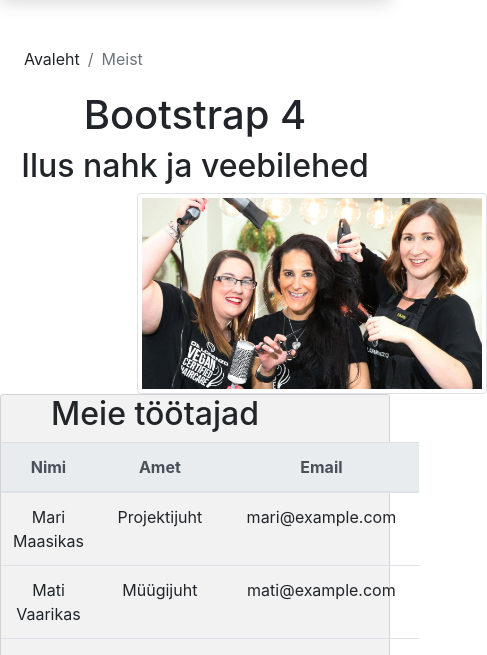
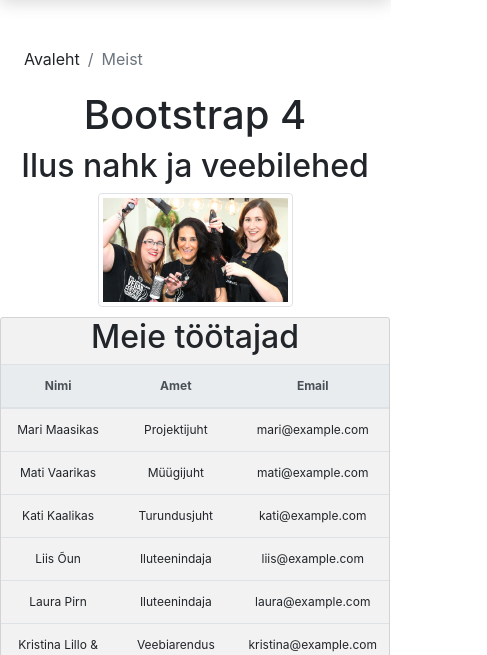
Before and after one commit to kristinalillo/yl3, a plain HTML site: page meist.html in a window 390 px wide. Shown: the part 189-844 px from the top of the page, 487 px wide, since content can reach past the window. Drawn offline with nearby package versions, Linux system fonts and the light colour scheme.

Commit message:
Meist.html changes

```diff
--- a/custom.css
+++ b/custom.css
@@ -101,6 +101,7 @@ label {
     background-color: #45a049;
 }
 .container1 {
+    width: 100%;
     background-color: #f2f2f2;
     border: 1px solid lightgrey;
     border-radius: 3px;
@@ -108,7 +109,11 @@ label {
 }
 
 .container1 h2{
-    padding: 0 80px 0 0;
+    text-align: center;
+}
+
+.table th{
+    width: 33.3%;
 }
 
 .thead-light th:hover{
@@ -120,6 +125,23 @@ label {
 }
 
 .container2 img{
-    margin-left: 35%;
+    display: block;
+    margin-left: auto;
+    margin-right: auto;
+    width: 50%;
+    margin-bottom: 10px;
+}
+
+@media only screen and (max-width: 600px){
+
+    .thead-light{
+         width: 100%;
+    }
+
+    table {
+        text-align: center;
+        font-size: 12px;
+
+    }
 
 }
```
